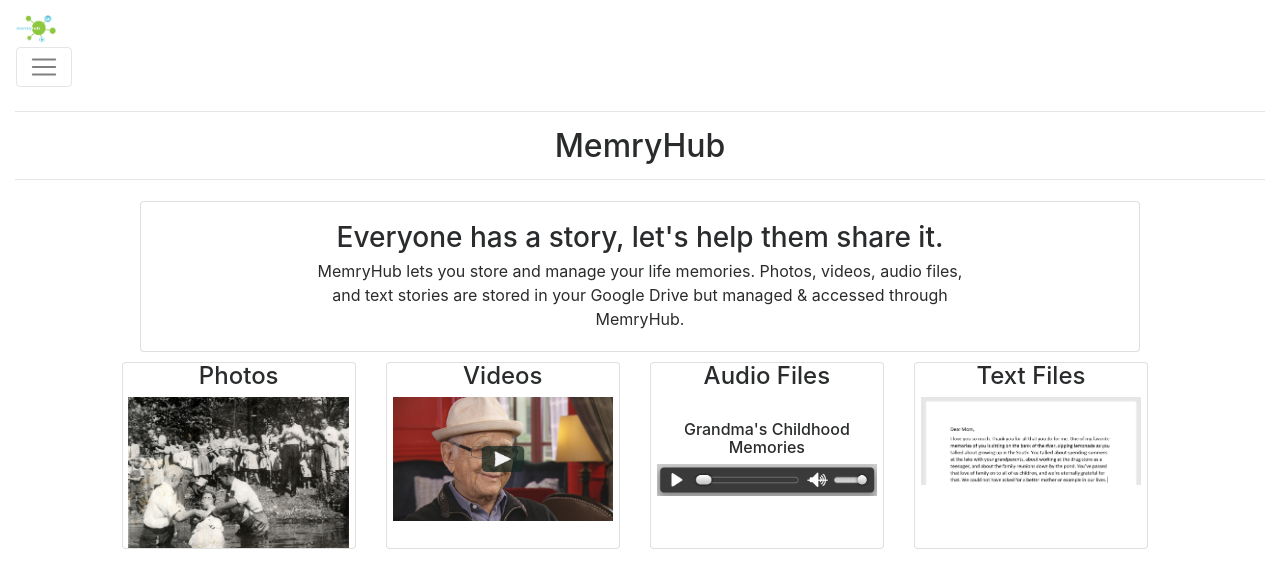
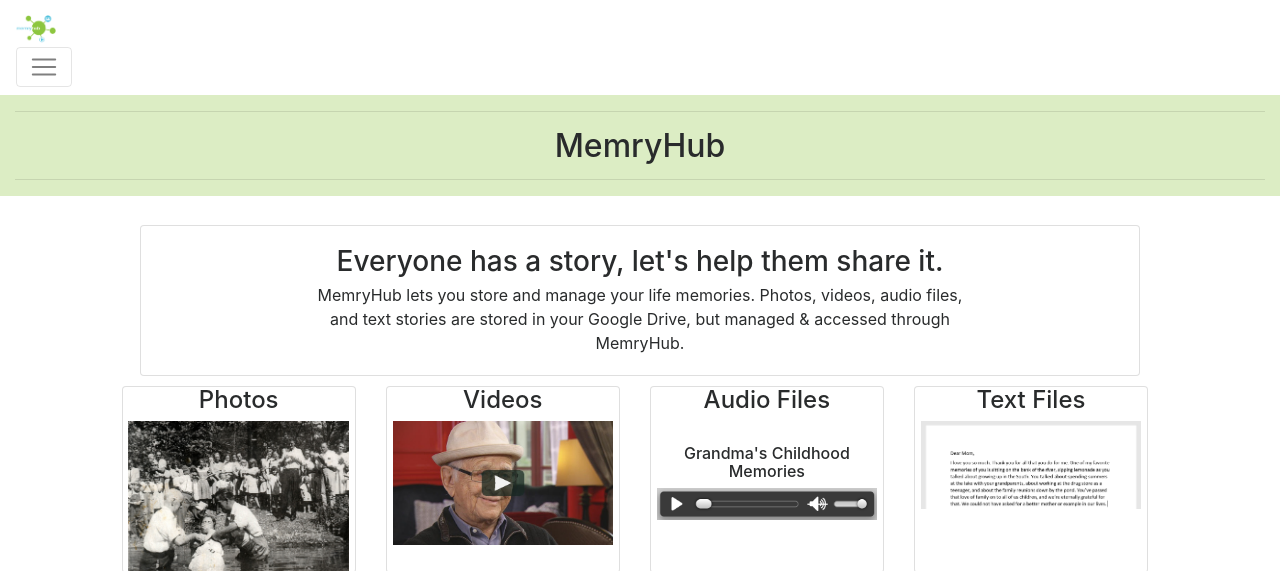
Before and after one commit to gbird3/memryHub, a Django app: page / in a window 1280 px wide. Shown: the top 571 px of the page. Run offline with Django 3.2, Linux system fonts and the light colour scheme; some libraries are stand-ins or nearby versions.

Commit message:
navbar changes

```diff
--- a/home/static/home/css/base.css
+++ b/home/static/home/css/base.css
@@ -13,3 +13,24 @@
   background-color: #2ECC71;
   border: 0px;
 }
+
+.navbar .center-logo{
+  text-align: center;
+  margin-left: auto;
+  margin-right: auto;
+}
+
+/*
+.footer {
+  position: relative;
+  margin-top: -50px;
+  height: 50px;
+  clear:both;
+  padding-top:20px;
+}
+
+.footer-space{
+  overflow:auto;
+  padding-bottom:150px;
+}
+/*
--- a/home/static/home/css/index.css
+++ b/home/static/home/css/index.css
@@ -2,6 +2,14 @@
   margin-left: auto;
   margin-right: auto;
   display: block;
+}
+
+.green-row{
+  background: #dcedc4;
+}
+
+.blue-row{
+  background: #bfe8f3;
 }
 
 .delete-file-button{
--- a/home/templates/base.html
+++ b/home/templates/base.html
@@ -13,7 +13,7 @@
 
 </head>
 <body>
-	<nav class="navbar navbar-expand-lg navbar-light bg-light">
+	<nav class="navbar navbar-expand-lg navbar-light bg-light sticky-top">
 		<a class="navbar-brand" href="/">
 			<img src= {% static "/home/media/logo.png" %} width="40" height="28" alt="">
 		</a>
@@ -53,13 +53,12 @@
 	</nav>
 
   {% block content %}
-	<main class="ui page container">
+	<main class="ui page container footer-space">
 
 	</main>
 	{% endblock %}
 
 	{% block footerjs %}
-
 	<footer class="footer bg-light">
       <div class="container">
         <div class="row">
--- a/home/templates/index.html
+++ b/home/templates/index.html
@@ -10,7 +10,7 @@
 {% block content %}
 <div>
 	<div class = "container-fluid">
-		<div class = "row">
+			<div class = "row green-row">
 	      <div class = "col-lg 12">
 	        <div class="timeline-divider text-center">
 	          <hr/>
@@ -22,12 +22,13 @@
 
 			<div class = "row">
 				<div class = "col-lg-12 center-block">
+					</br>
 					<div class="card text-center center-block" style = "width: 80%">
 						<div class="card-block header-block">
 							<h3 class="card-title">Everyone has a story, let's help them share it.</h3>
 							<h4 class ="card-subtitle">
 							</h4>
-						<p class="card-description">MemryHub lets you store and manage your life memories. Photos, videos, audio files, and text stories are stored in your Google Drive but managed & accessed through MemryHub.</p>
+							<p class="card-description">MemryHub lets you store and manage your life memories. Photos, videos, audio files, and text stories are stored in your Google Drive, but managed & accessed through MemryHub.</p>
 						</div>
 					</div>
 				</div>
@@ -61,6 +62,17 @@
 						</br>
 						</div>
 					</div>
+					</br>
+				</div>
+			</div>
+
+		<div class = "row blue-row">
+      <div class = "col-lg 12">
+        <div class="timeline-divider text-center">
+          <hr/>
+          <h2>How it works?</h2>
+          <hr/>
+        </div>
       </div>
     </div>
 
@@ -74,10 +86,6 @@
 
 	</div>
 </div>
-
-
-
-
 
 <!--Old homepage jumbotron
 
```
Lines whose indentation alone changed are shown as unchanged.
